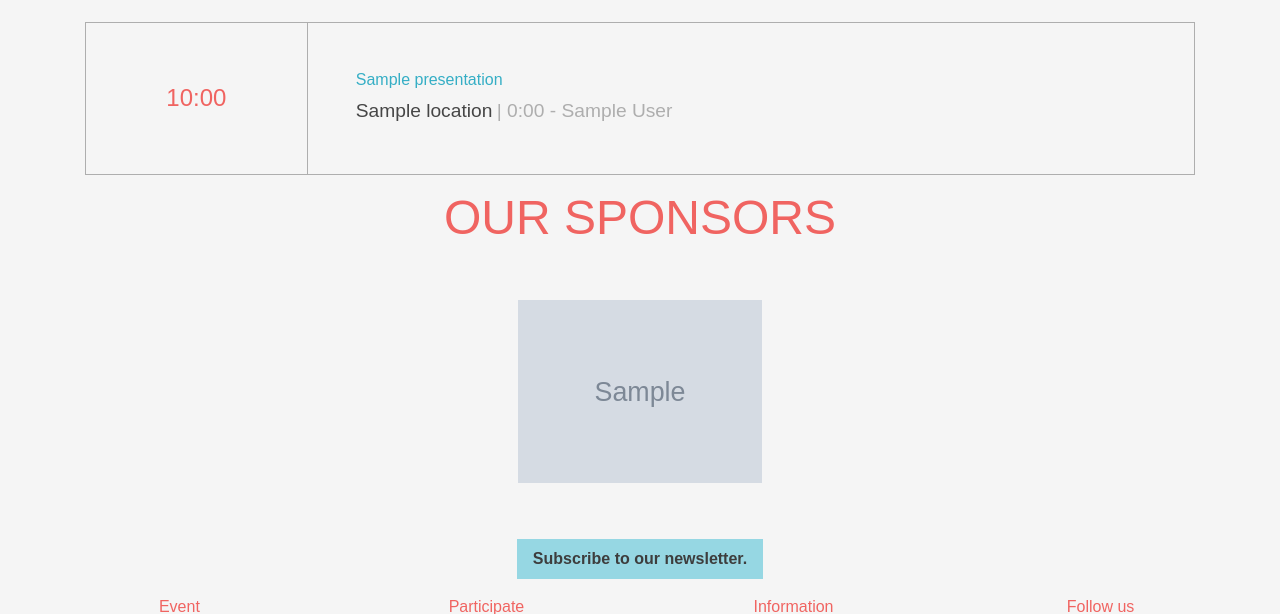
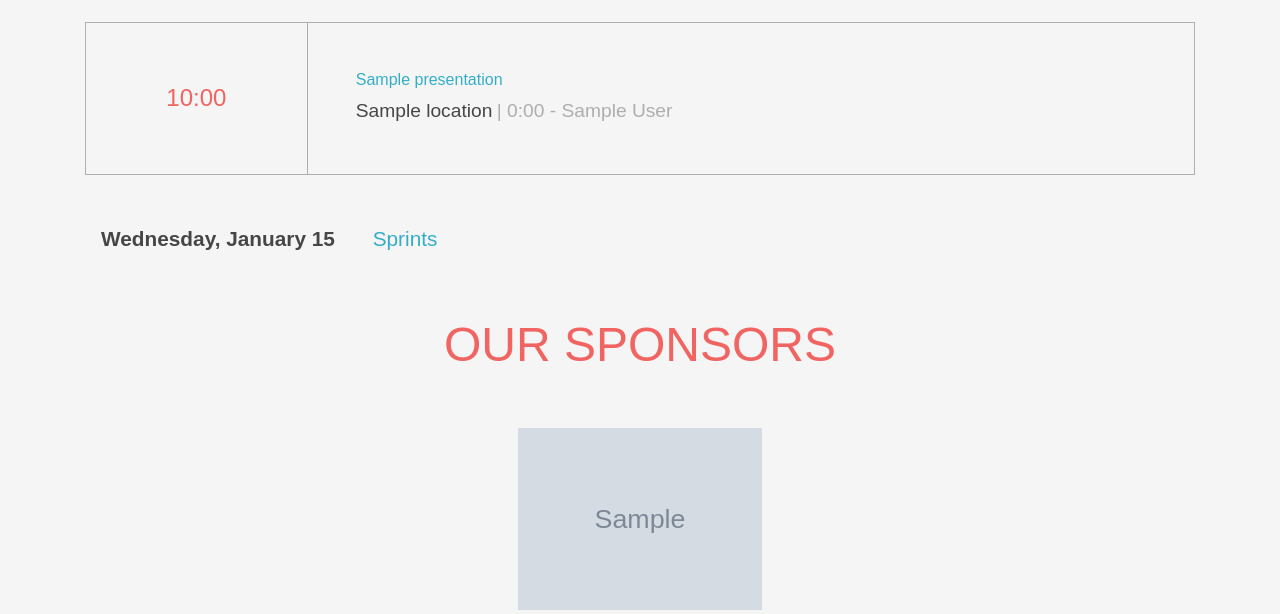
Before and after one commit to pyconca/2017-web, a Django app: page /schedule/2020-01-15 in a window 1280 px wide. Shown: the part 193-807 px from the top of the page. Run offline with Django 3.2, Linux system fonts and the light colour scheme; tables that the repository leaves empty hold one stand-in row (values such as "Sample post"); grey boxes marked "Sample" are stand-in pictures; some libraries are stand-ins or nearby versions.

Commit message:
:lipstick: Add day navigation to the bottom of the schedule page.

```diff
--- a/pyconca2017/templates/schedule/schedule_preview.html
+++ b/pyconca2017/templates/schedule/schedule_preview.html
@@ -61,6 +61,26 @@
       {% endfor %}
       </tbody>
     </table>
+
+    <div class="schedule-nav">
+      {% for sch in schedules_all %}
+
+        {% if LANGUAGE_CODE == 'fr' %}
+          {% if sch == schedule %}
+            <span class="schedule-nav--current">{{ sch.day | date:"l, j F" }}</span>
+          {% else %}
+            <a class="schedule-nav--link" href="{% url 'schedule:detail' sch.day %}">{{ sch.day | date:"l, j F" }}</a>
+          {% endif %}
+        {% else %}
+          {% if sch == schedule %}
+            <span class="schedule-nav--current">{{ sch.day | date:"l, F j" }}</span>
+          {% else %}
+            <a class="schedule-nav--link" href="{% url 'schedule:detail' sch.day %}">{{ sch.day | date:"l, F j" }}</a>
+          {% endif %}
+        {% endif %}
+      {% endfor %}
+      <a class="schedule-nav--link" href="{% url 'schedule:sprints' %}">{% trans 'Sprints' %}</a>
+    </div>
   </div>
 
 {% endblock %}
```
